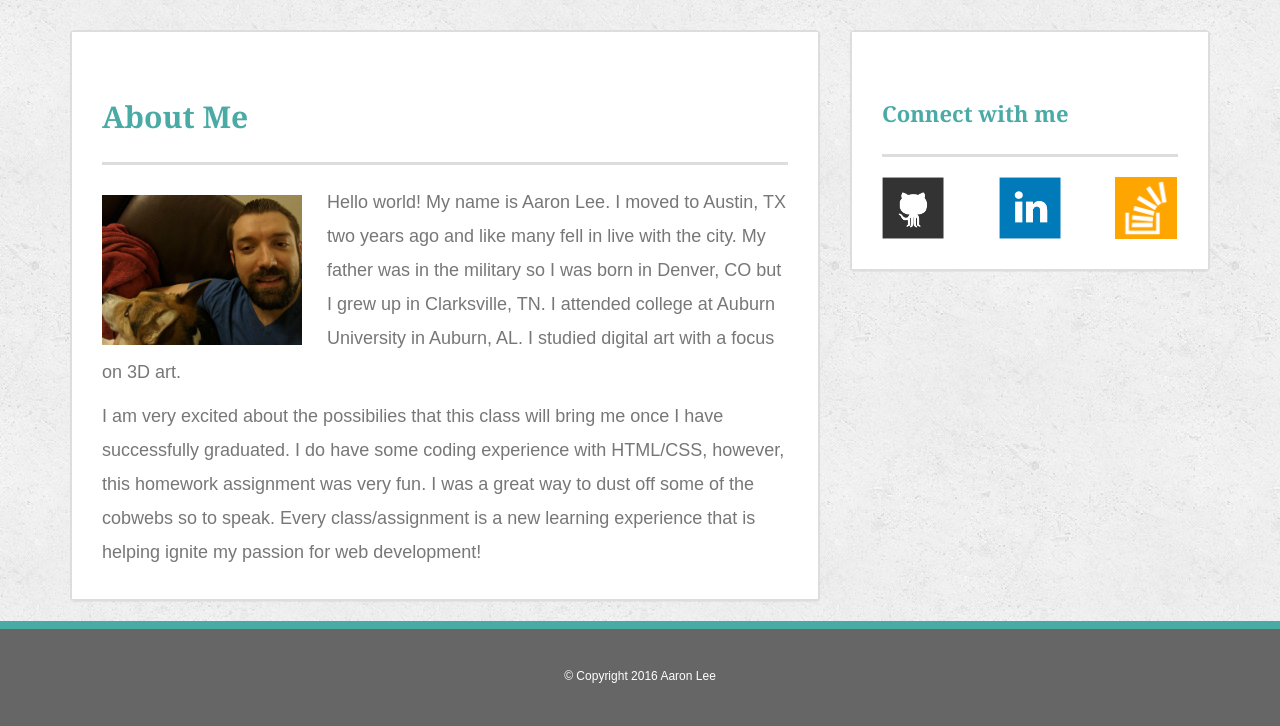
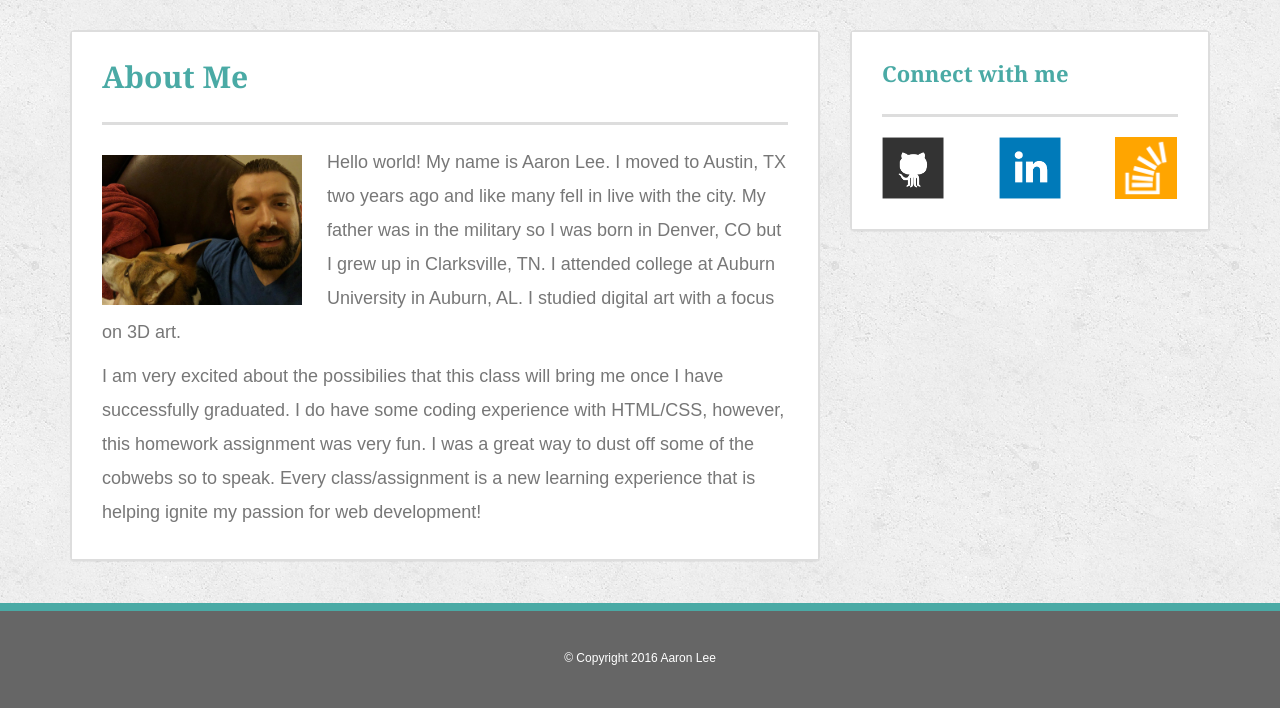
Before and after one commit to Worldedit05/assignment2, a PHP site: page / in a window 1280 px wide. Shown: the part 92-818 px from the top of the page. Run offline with PHP 8.4, Linux system fonts and the light colour scheme; some libraries are stand-ins or nearby versions.

Commit message:
Last minute adjustments

```diff
--- a/assests/css/style.css
+++ b/assests/css/style.css
@@ -66,6 +66,7 @@ h3 {
 .page-header {
     padding-bottom: 20px;
     margin-bottom: 20px;
+    margin-top: 0px;
     border-bottom: 3px solid #ddd;
 }
 
--- a/contact.html
+++ b/contact.html
@@ -66,13 +66,13 @@
                         </div>
                         <div class="row social">
                             <div class="col-xs-4 col-sm-4 col-md-4 col-lg-4 sidebar">
-                                <img src="assests/images/github-128.png" class="img-responsive pull-left" height="62" width="62" alt="Github">
+                                <a href="https://github.com/Worldedit05" class="social" alt="Github"><img src="assests/images/github-128.png" class="img-responsive pull-left" height="62" width="62" alt="Github"></a>
                             </div>
                             <div class="col-xs-4 col-sm-4 col-md-4 col-lg-4 sidebar">
-                                <img src="assests/images/linkedin-128.png" class="img-responsive pull-left" height="62" width="62" alt="LinkedIn">
+                                <a href="https://www.linkedin.com/in/worldedit" class="social" alt="LinkedIn"><img src="assests/images/linkedin-128.png" class="img-responsive pull-left" height="62" width="62" alt="LinkedIn"></a>
                             </div>
                             <div class="col-xs-4 col-sm-4 col-md-4 col-lg-4 sidebar">
-                                <img src="assests/images/stackoverflow-128.png" class="img-responsive pull-left" height="62" width="62" alt="Stack Overflow">
+                                <a href="https://stackoverflow.com/users/6590906/aaron-lee" class="social" alt="Stack Overflow"><img src="assests/images/stackoverflow-128.png" class="img-responsive pull-left" height="62" width="62" alt="Stack Overflow"></a>
                             </div>
                         </div>
                     </div>
--- a/index.html
+++ b/index.html
@@ -60,13 +60,13 @@
                         </div>
                         <div class="row social">
                             <div class="col-xs-4 col-sm-4 col-md-4 col-lg-4 sidebar">
-                                <img src="assests/images/github-128.png" class="img-responsive pull-left" height="62" width="62" alt="Github">
+                                <a href="https://github.com/Worldedit05" class="social" alt="Github"><img src="assests/images/github-128.png" class="img-responsive pull-left" height="62" width="62" alt="Github"></a>
                             </div>
                             <div class="col-xs-4 col-sm-4 col-md-4 col-lg-4 sidebar">
-                                <img src="assests/images/linkedin-128.png" class="img-responsive pull-left" height="62" width="62" alt="LinkedIn">
+                                <a href="https://www.linkedin.com/in/worldedit" class="social" alt="LinkedIn"><img src="assests/images/linkedin-128.png" class="img-responsive pull-left" height="62" width="62" alt="LinkedIn"></a>
                             </div>
                             <div class="col-xs-4 col-sm-4 col-md-4 col-lg-4 sidebar">
-                                <img src="assests/images/stackoverflow-128.png" class="img-responsive pull-left" height="62" width="62" alt="Stack Overflow">
+                                <a href="https://stackoverflow.com/users/6590906/aaron-lee" class="social" alt="Stack Overflow"><img src="assests/images/stackoverflow-128.png" class="img-responsive pull-left" height="62" width="62" alt="Stack Overflow"></a>
                             </div>
                         </div>
                     </div>
--- a/portfolio.html
+++ b/portfolio.html
@@ -106,13 +106,13 @@
                         </div>
                         <div class="row social">
                             <div class="col-xs-4 col-sm-4 col-md-4 col-lg-4 sidebar">
-                                <img src="assests/images/github-128.png" class="img-responsive pull-left" height="62" width="62" alt="Github">
+                                <a href="https://github.com/Worldedit05" class="social" alt="Github"><img src="assests/images/github-128.png" class="img-responsive pull-left" height="62" width="62" alt="Github"></a>
                             </div>
                             <div class="col-xs-4 col-sm-4 col-md-4 col-lg-4 sidebar">
-                                <img src="assests/images/linkedin-128.png" class="img-responsive pull-left" height="62" width="62" alt="LinkedIn">
+                                <a href="https://www.linkedin.com/in/worldedit" class="social" alt="LinkedIn"><img src="assests/images/linkedin-128.png" class="img-responsive pull-left" height="62" width="62" alt="LinkedIn"></a>
                             </div>
                             <div class="col-xs-4 col-sm-4 col-md-4 col-lg-4 sidebar">
-                                <img src="assests/images/stackoverflow-128.png" class="img-responsive pull-left" height="62" width="62" alt="Stack Overflow">
+                                <a href="https://stackoverflow.com/users/6590906/aaron-lee" class="social" alt="Stack Overflow"><img src="assests/images/stackoverflow-128.png" class="img-responsive pull-left" height="62" width="62" alt="Stack Overflow"></a>
                             </div>
                         </div>
                     </div>
```
